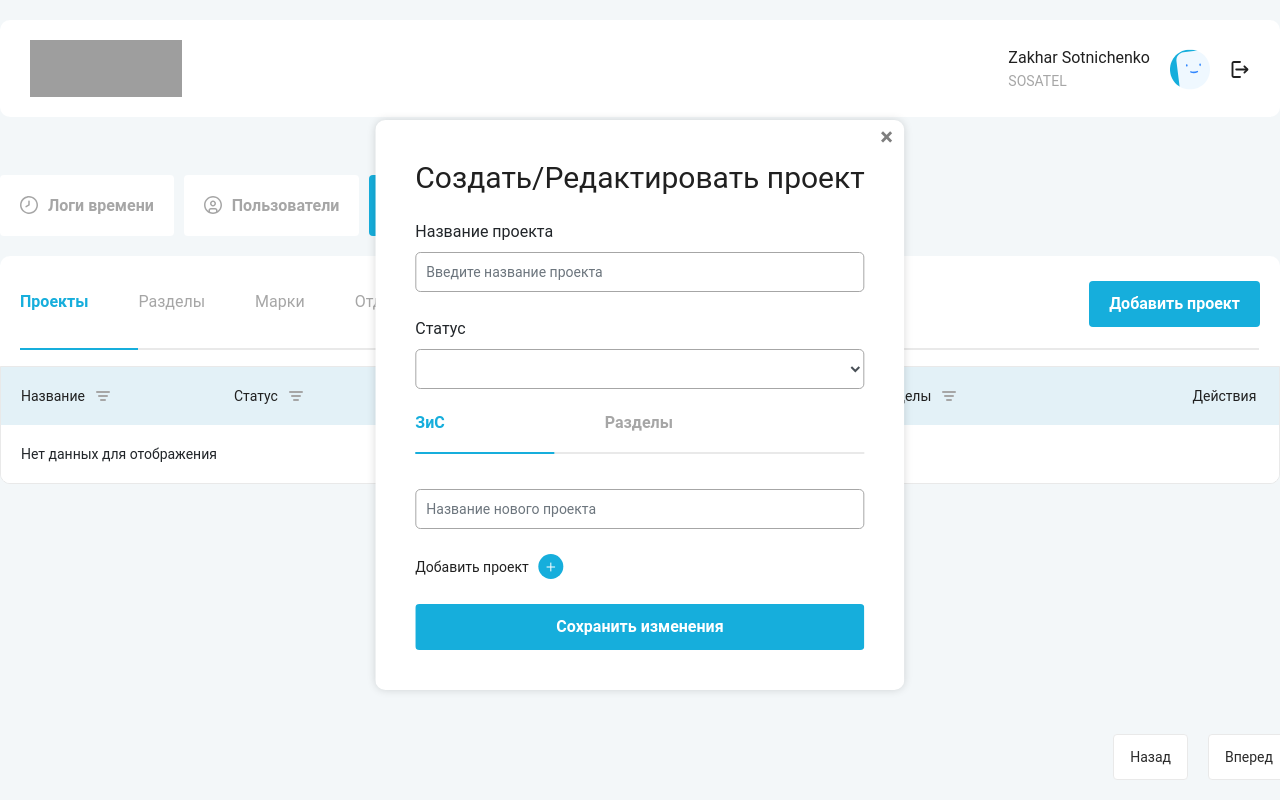
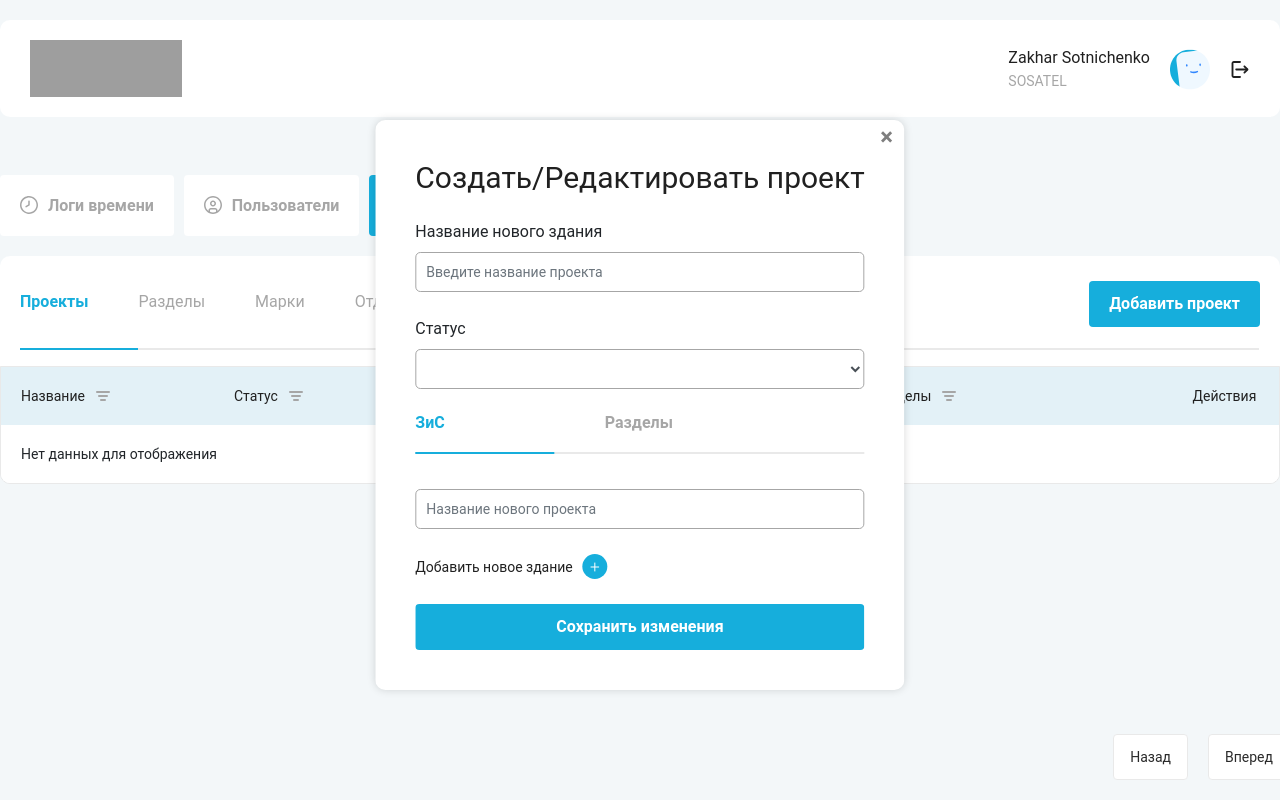
Before and after one commit to JinkoSiz/crm_upi, a Django app: page /projects/ in a window 1280 px wide, after a click on "Добавить проект". Run offline with Django 5.2, Linux system fonts and the light colour scheme; a user stored in the database is signed in; data comes from the database, SQL or seed files in the repository; data that the repository does not hold is empty; some libraries are stand-ins or nearby versions; grey boxes are pictures that could not be loaded.

Commit message:
upd scripts

```diff
--- a/task_manager/templates/task_manager/base.html
+++ b/task_manager/templates/task_manager/base.html
@@ -549,6 +549,8 @@
 
                 // Закрываем селект
                 select.classList.remove('is-active');
+
+                inputsChecker();
             }
         });
     });
--- a/task_manager/templates/task_manager/project_list.html
+++ b/task_manager/templates/task_manager/project_list.html
@@ -90,7 +90,7 @@ Projects List
                 </div>
                 <div class="modal-body">
                     <div class="form-group">
-                        <label for="id_title">Название проекта</label>
+                        <label for="id_title">Название нового здания</label>
                         <input type="text" name="title" class="form-control" id="id_title" placeholder="Введите название проекта">
                     </div>
                     <div class="form-group">
@@ -112,14 +112,13 @@ Projects List
                             <ul id="buildingList" class="list-group"></ul>
                             <input type="text" id="buildingTitleInput" placeholder="Название нового проекта" class="form-control">
                             <div class="zis-btn-wrap">
-                                <p>Добавить проект</p>
+                                <p>Добавить новое здание</p>
                                 <button type="button" id="addBuildingBtn">
                                     <svg xmlns="http://www.w3.org/2000/svg" width="9" height="10" viewBox="0 0 9 10" fill="none">
                                         <path d="M4.5 1V9M0.5 5H8.5" stroke="white" stroke-linecap="round" stroke-linejoin="round"/>
                                       </svg>
                                 </button>
                             </div>
-
                         </div>
                         <div id="sectionsContent">
                             <div class="form-group">
```
Also changed, not shown: task_manager/templates/task_manager/report_create.html (+19 -2 lines).
